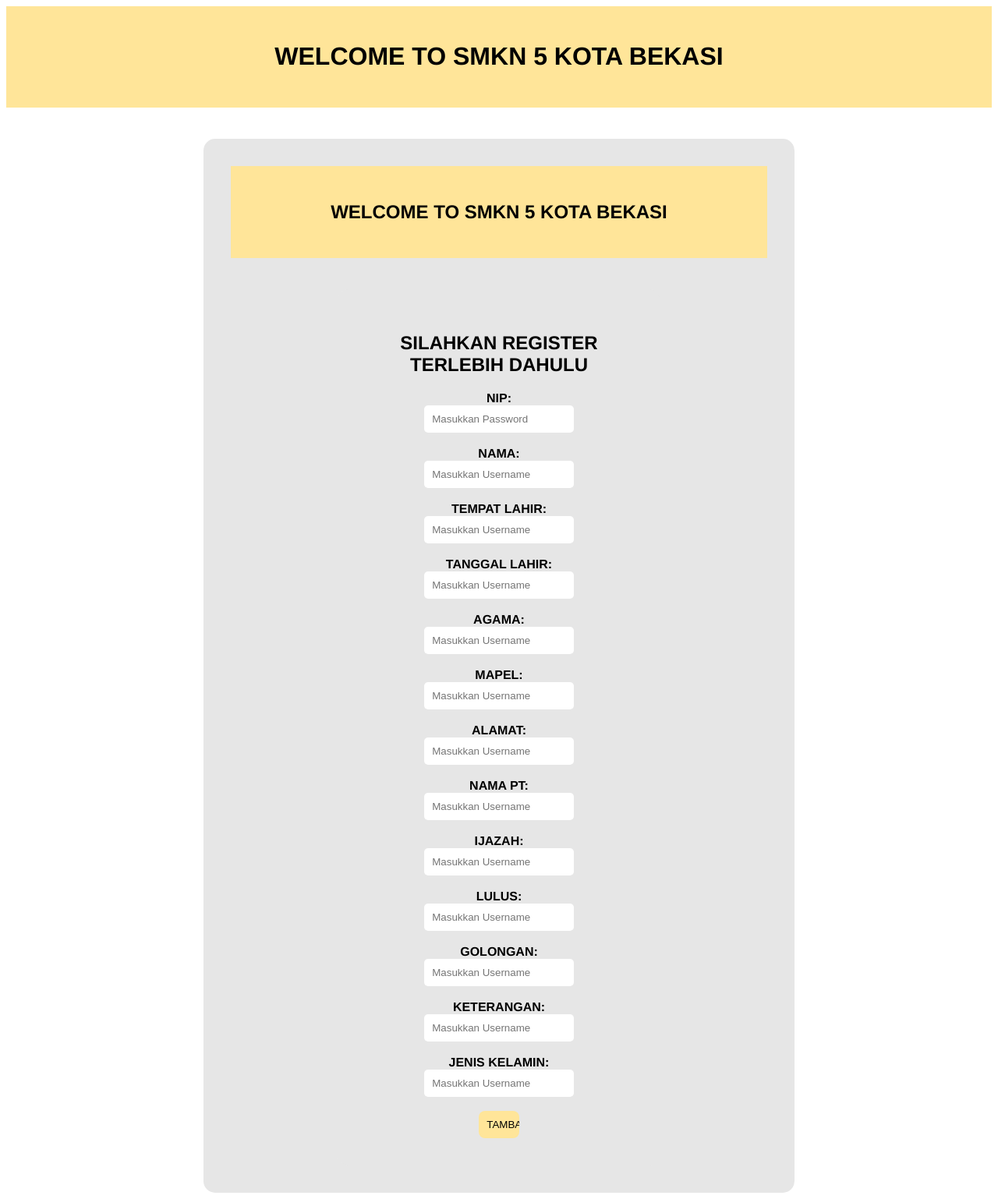
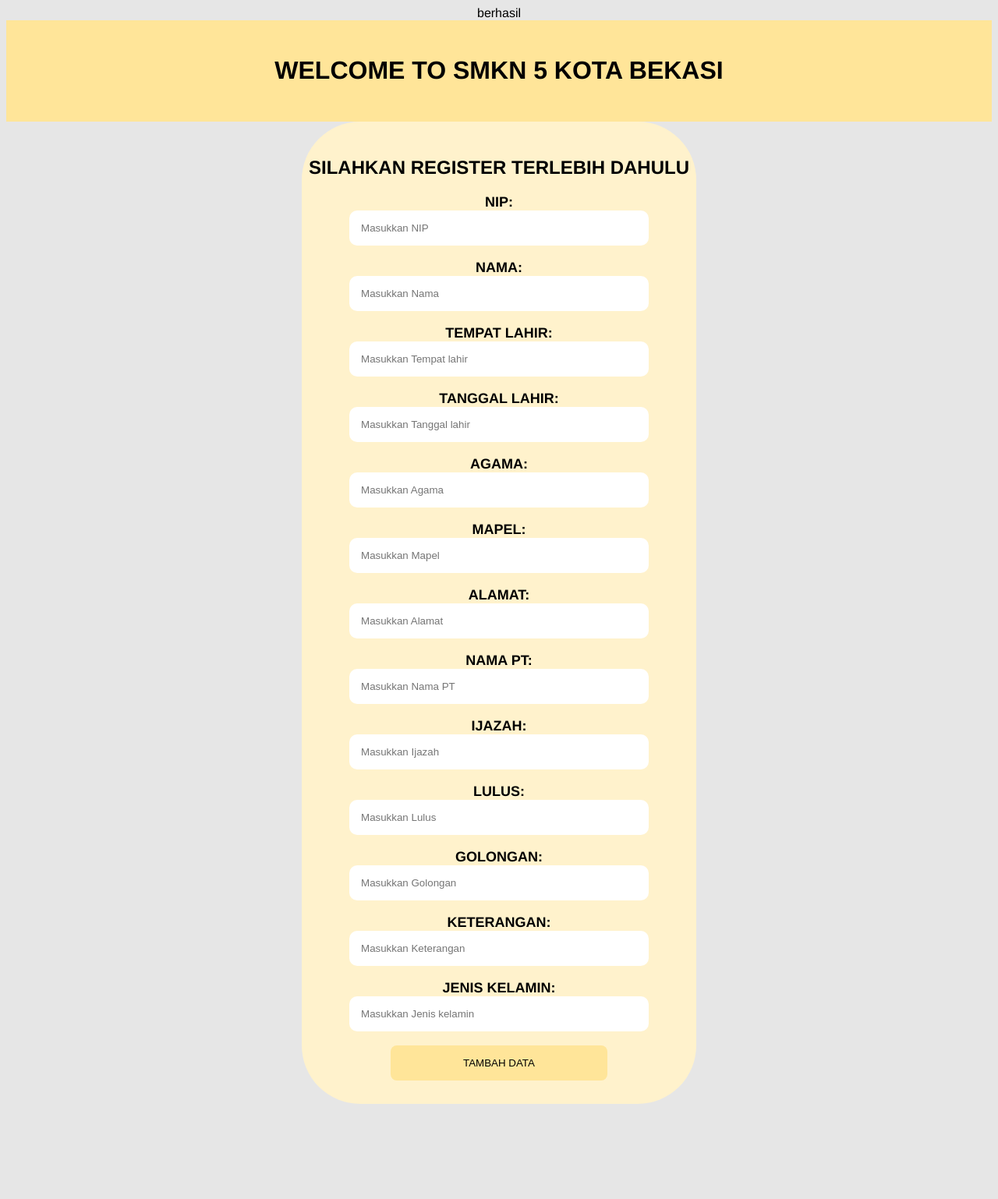
Before and after one commit to Amalia0205/ukom, a PHP site: page /guru.php in a window 1280 px wide. Shown: the whole page at 78% size. After the commit the page ends 1416 px from the top, so only its background shows below. Run offline with PHP 8.4, Linux system fonts and the light colour scheme; a stand-in replaces the project's code that opens the database connection.

Commit message:
Add files via upload

```diff
--- /dev/null
+++ b/connect.php
@@ -0,0 +1,19 @@
+<?php
+
+$servername = "localhost";
+$username = "root";
+$password = "";
+$database = "ukom";
+
+$connect = new mysqli($servername, $username, $password, $database);
+
+if ($connect->error) {
+
+	die($connect->error);
+	# code...
+} else {
+
+	echo "berhasil";
+}
+
+?>
--- a/guru.php
+++ b/guru.php
@@ -6,7 +6,7 @@
 	<title>WEB SEKOLAH SMKN 5 KOTA BEKASI</title>
 	<style>
 		body{
-			background-color: #fff;
+			background-color: #E6E6E6;
 			text-align: center;
 			font-family: helvetica;
 		}
@@ -17,66 +17,71 @@
 
 		}
 
-		section{
-			background-color: #E6E6E6;
-			margin-top: 40px;
-			margin-right: 20%;
-			margin-left: 20%;
-			border-radius: 15px;
-			padding: 35px;
+		.container{
+			background-color: #FFF2CC;
+			border-radius: 75px;
 			border: 5px black;
-			border-color: ;
+			margin-left: 30%;
+			margin-right: 30%;
+			padding-top: 25px;
+			padding-bottom: 30px;
+
 		}
 
 		label{
 			margin-bottom: 5px;
+			font-size: 18px;
 		}
 
 		input[type="text"]{
 			border: 1px black;
-			border-radius: 5px;
-			padding: 10px;
-			width: 50%;
+			border-radius: 10px;
+			padding: 15px;
+			width: 70%;
+
 		}
 
 		input[type="password"]{
 			border: 1px black;
-			border-radius: 5px;
-			padding: 10px;
-			width: 50%;
+			border-radius: 10px;
+			padding: 15px;
+			width: 100%;
 
 		}
 
 		input[type="date"]{
 			border: 1px black;
-			border-radius: 5px;
-			padding: 10px;
-			width: 50%;
+			border-radius: 10px;
+			padding: 15px;
+			width: 100%;
 
 		}
 
 		input[type="submit"]{
 			border: 1px black;
 			border-radius: 8px;
-			padding: 10px;
-			width: 15%;
+			padding: 15px;
+			width: 55%;
+			background-color: #FFE599;
+		}
+
+		button{
+			border: 1px black;
+			border-radius: 8px;
+			padding: 15px;
+			width: 55%;
 			background-color: #FFE599;
 		}
 
 		footer{
 			background-color: #FFE599;
 			padding: 25px;
-			position: flex;
+			position: absolute;
 
 	</style>
 </head>
 <body>
 
-	<header>
-		<h1>WELCOME TO SMKN 5 KOTA BEKASI</h1>
-	</header>
-
-	<section>
 
 <?php
 
@@ -121,61 +126,64 @@
 		<h1>WELCOME TO SMKN 5 KOTA BEKASI</h1>
 	</header>
 
-	<section>
+
 
 	<form method="POST">
+		<div class="container">
 		<h2>SILAHKAN REGISTER TERLEBIH DAHULU</h2>
 		<label><b>NIP:</b></label><br>
-		<input type="text" name="nip" autocomplete="off" placeholder="Masukkan Password">
+		<input type="text" name="nip" autocomplete="off" placeholder="Masukkan NIP">
 		<br><br>
 		<label><b>NAMA:</b></label><br>
-		<input type="text" name="nama" autocomplete="off" placeholder="Masukkan Username">
+		<input type="text" name="nama" autocomplete="off" placeholder="Masukkan Nama">
 		<br>
 		<br><label><b>TEMPAT LAHIR:</b></label><br>
-		<input type="text" name="tempat_lahir" autocomplete="off" placeholder="Masukkan Username">
+		<input type="text" name="tempat_lahir" autocomplete="off" placeholder="Masukkan Tempat lahir">
 		<br>
 		<br>
 		<label><b>TANGGAL LAHIR:</b></label><br>
-		<input type="text" name="tanggal_lahir" autocomplete="off" placeholder="Masukkan Username">
+		<input type="text" name="tanggal_lahir" autocomplete="off" placeholder="Masukkan Tanggal lahir">
 		<br>
 		<br><label><b>AGAMA:</b></label><br>
-		<input type="text" name="agama" autocomplete="off" placeholder="Masukkan Username">
+		<input type="text" name="agama" autocomplete="off" placeholder="Masukkan Agama">
 		<br>
 		<br>
 		<label><b>MAPEL:</b></label><br>
-		<input type="text" name="mapel" autocomplete="off" placeholder="Masukkan Username">
+		<input type="text" name="mapel" autocomplete="off" placeholder="Masukkan Mapel">
 		<br>
 		<br>
 		<label><b>ALAMAT:</b></label><br>
-		<input type="text" name="alamat" autocomplete="off" placeholder="Masukkan Username">
+		<input type="text" name="alamat" autocomplete="off" placeholder="Masukkan Alamat">
 		<br>
 		<br>
 		<label><b>NAMA PT:</b></label><br>
-		<input type="text" name="nama_pt" autocomplete="off" placeholder="Masukkan Username">
+		<input type="text" name="nama_pt" autocomplete="off" placeholder="Masukkan Nama PT">
 		<br>
 		<br>
 		<label><b>IJAZAH:</b></label><br>
-		<input type="text" name="ijazah" autocomplete="off" placeholder="Masukkan Username">
+		<input type="text" name="ijazah" autocomplete="off" placeholder="Masukkan Ijazah">
 		<br>
 		<br>
 		<label><b>LULUS:</b></label><br>
-		<input type="text" name="lulus" autocomplete="off" placeholder="Masukkan Username">
+		<input type="text" name="lulus" autocomplete="off" placeholder="Masukkan Lulus">
 		<br>
 		<br>
 		<label><b>GOLONGAN:</b></label><br>
-		<input type="text" name="golongan" autocomplete="off" placeholder="Masukkan Username">
+		<input type="text" name="golongan" autocomplete="off" placeholder="Masukkan Golongan">
 		<br>
 		<br>
 		<label><b>KETERANGAN:</b></label><br>
-		<input type="text" name="ket" autocomplete="off" placeholder="Masukkan Username">
+		<input type="text" name="ket" autocomplete="off" placeholder="Masukkan Keterangan">
 		<br>
 		<br>
 		<label><b>JENIS KELAMIN:</b></label><br>
-		<input type="text" name="jenis_kelamin" autocomplete="off" placeholder="Masukkan Username">
+		<input type="text" name="jenis_kelamin" autocomplete="off" placeholder="Masukkan Jenis kelamin">
 		<br>
 		<br>
 		<input type="submit" name="submit" value="TAMBAH DATA">
-	</section>
+
+	</form>
+	</div>
 
 </body>
 </html>
--- a/login.php
+++ b/login.php
@@ -95,13 +95,15 @@
 			$result = $connect->query($query);
 
 
+			if ($result-> num_rows > 0) {
+				$_SESSION['proses'] = $username;
 
-			if ($result) {
+				# code...
 				header("refresh:2; home.php");
 
 				# code...
 			}else{
-				echo "gagal";
+				echo "tak ada data";
 			}
 		}
 		# code...
```
Also changed, not shown: home.php (+22 -4 lines), siswa.php (+24 -12 lines), tabelsiswa.php (added, +25 -0 lines), 2 other files.
